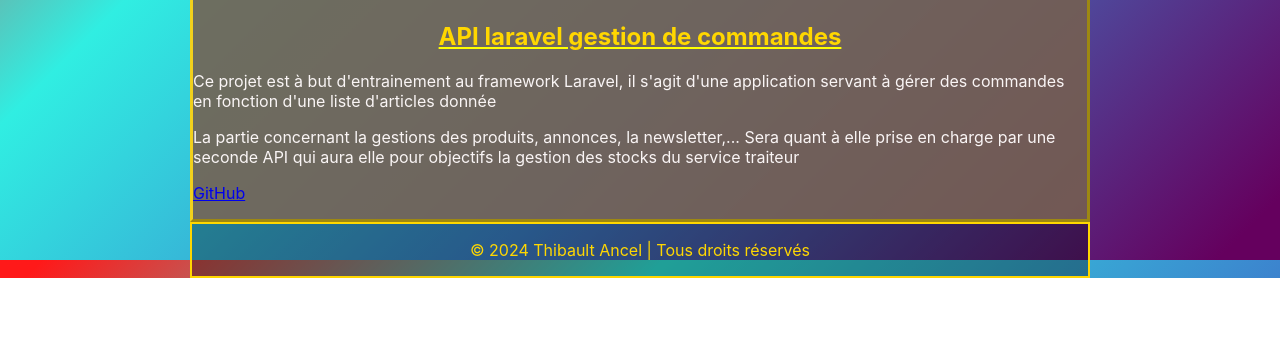
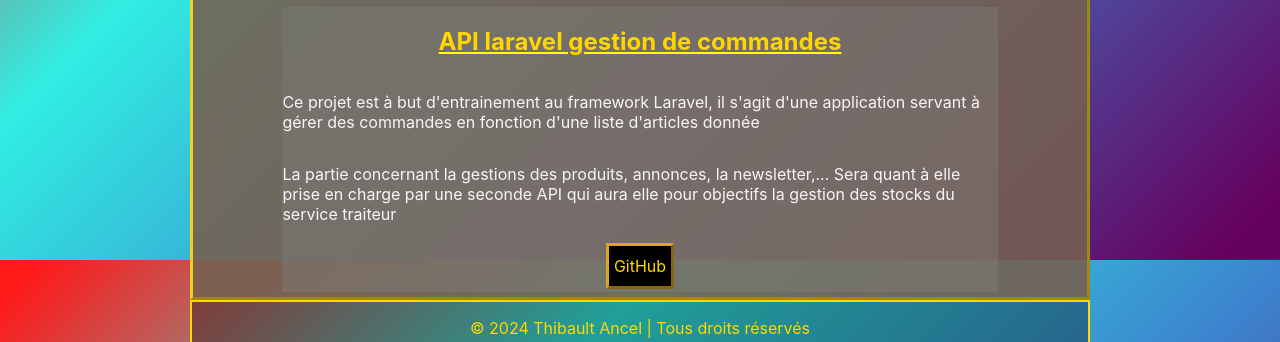
Before and after one commit to AKADortys/akadortys.github.io, a plain HTML site: page index.html in a window 1280 px wide. Shown: the part 2140-2482 px from the top of the page. Before the commit the page ends 2418 px from the top, so only its background shows below. Drawn offline with Linux system fonts and the light colour scheme.

Commit message:
Update index.html

```diff
--- a/index.html
+++ b/index.html
@@ -154,7 +154,7 @@
                 </p>
                 <p><a href="https://github.com/AKADortys/Au_Ptit_Vivo">GitHub</a></p>
             </section>
-            <section>
+            <section class="sub-portefo">
                 <h2>API laravel gestion de commandes</h2>
                 <p>Ce projet est à but d'entrainement au framework Laravel, il s'agit d'une application servant à gérer des commandes en fonction d'une liste d'articles donnée</p>
                 <p>La partie concernant la gestions des produits, annonces, la newsletter,... Sera quant à elle prise en charge par une seconde API qui aura elle pour objectifs la gestion des stocks du service traiteur</p>
```
